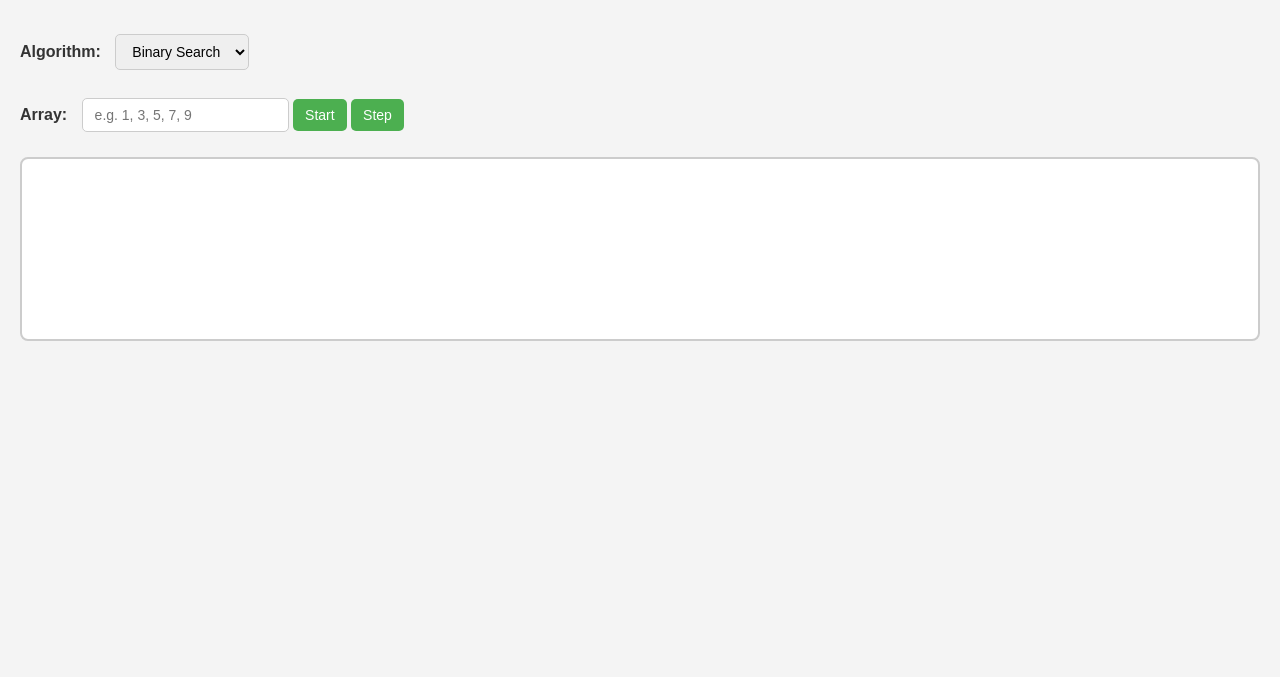
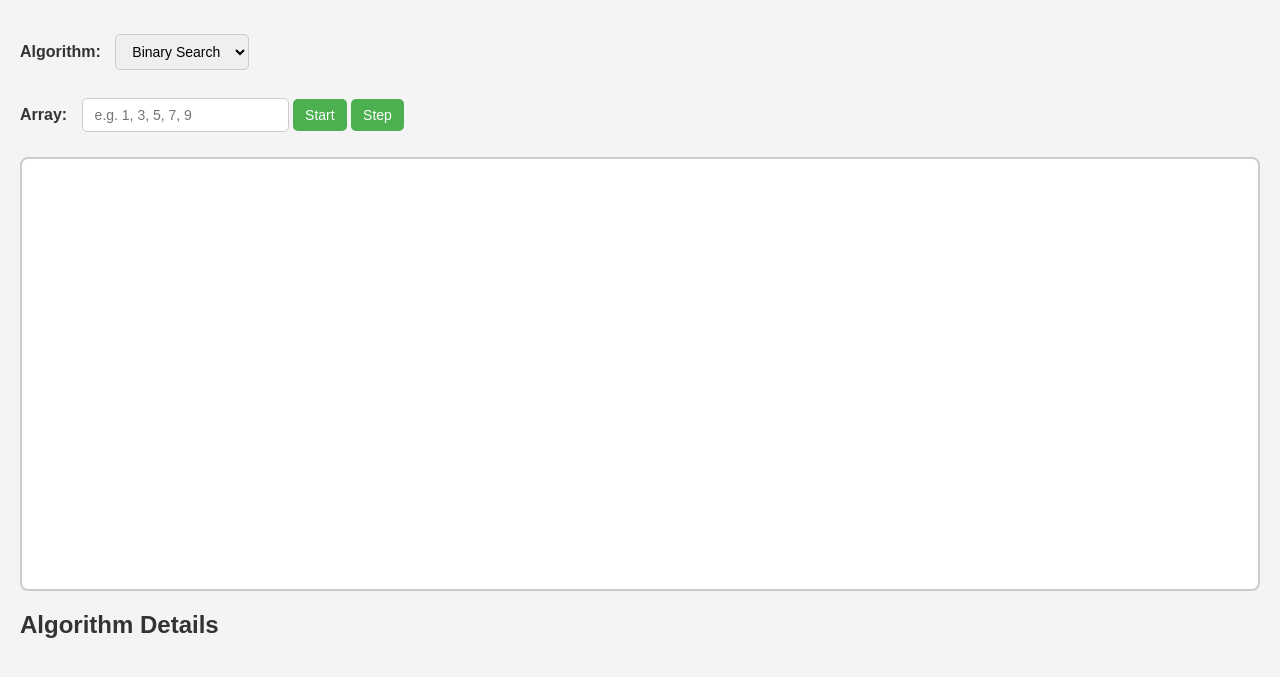
Before and after one commit to jsamay002/algo-visualizer, a plain HTML site: page index.html in a window 1280 px wide. Shown: the part 79-756 px from the top of the page. Drawn offline with nearby package versions, Linux system fonts and the light colour scheme.

Commit message:
Enhance README and UI for Algorithm Visualizer with detailed features and algorithm options

```diff
--- a/index.html
+++ b/index.html
@@ -4,6 +4,7 @@
   <meta charset="UTF-8" />
   <title>Algorithm Visualizer</title>
   <link rel="stylesheet" href="style.css" />
+  <script src="https://cdn.jsdelivr.net/npm/chart.js"></script>
 </head>
 <body>
   <h1>Algorithm Visualizer</h1>
@@ -13,6 +14,13 @@
     <option value="binary">Binary Search</option>
     <option value="prefix">Prefix Sums</option>
     <option value="twoptr">Two Pointers</option>
+    <option value="bubble">Bubble Sort</option>
+    <option value="selection">Selection Sort</option>
+    <option value="insertion">Insertion Sort</option>
+    <option value="merge">Merge Sort</option>
+    <option value="quick">Quick Sort</option>
+    <option value="heap">Heap Sort</option>
+    <option value="bogo">Bogo Sort</option>
   </select>
 
   <br><br>
@@ -23,7 +31,15 @@
   <button id="start">Start</button>
   <button id="step">Step</button>
 
-  <div id="visual"></div>
+  <div id="visual">
+    <canvas id="chart"></canvas>
+  </div>
+
+  <div id="details">
+    <h2>Algorithm Details</h2>
+    <pre id="code"></pre>
+    <p id="complexity"></p>
+  </div>
 
   <script src="main.js"></script>
 </body>
--- a/main.js
+++ b/main.js
@@ -1,66 +1,161 @@
-// ======== Grab HTML elements ========
-const algoSelect = document.getElementById("algo");
-const arrayInput = document.getElementById("array");
-const startBtn = document.getElementById("start");
-const stepBtn = document.getElementById("step");
-const visualDiv = document.getElementById("visual");
+let chart;
+let algoState = {};
+let currentAlgo = null;
 
-// ======== Global state ========
-let array = [];
-let currentAlgo = null;
-let stepState = null;
+// Sorting algorithms and their details
+const algorithms = {
+  bubble: {
+    name: "Bubble Sort",
+    code: `
+function bubbleSort(arr) {
+  for (let i = 0; i < arr.length; i++) {
+    for (let j = 0; j < arr.length - i - 1; j++) {
+      if (arr[j] > arr[j + 1]) {
+        [arr[j], arr[j + 1]] = [arr[j + 1], arr[j]];
+      }
+    }
+  }
+}`,
+    complexity: "Best: O(n), Average: O(n²), Worst: O(n²)",
+    step: bubbleSortStep,
+  },
+  selection: {
+    name: "Selection Sort",
+    code: `
+function selectionSort(arr) {
+  for (let i = 0; i < arr.length; i++) {
+    let minIndex = i;
+    for (let j = i + 1; j < arr.length; j++) {
+      if (arr[j] < arr[minIndex]) {
+        minIndex = j;
+      }
+    }
+    [arr[i], arr[minIndex]] = [arr[minIndex], arr[i]];
+  }
+}`,
+    complexity: "Best: O(n²), Average: O(n²), Worst: O(n²)",
+    step: selectionSortStep,
+  },
+  insertion: {
+    name: "Insertion Sort",
+    code: `
+function insertionSort(arr) {
+  for (let i = 1; i < arr.length; i++) {
+    let key = arr[i];
+    let j = i - 1;
+    while (j >= 0 && arr[j] > key) {
+      arr[j + 1] = arr[j];
+      j--;
+    }
+    arr[j + 1] = key;
+  }
+}`,
+    complexity: "Best: O(n), Average: O(n²), Worst: O(n²)",
+    step: insertionSortStep,
+  },
+  merge: {
+    name: "Merge Sort",
+    code: `
+function mergeSort(arr) {
+  if (arr.length <= 1) return arr;
+  const mid = Math.floor(arr.length / 2);
+  const left = mergeSort(arr.slice(0, mid));
+  const right = mergeSort(arr.slice(mid));
+  return merge(left, right);
+}
 
-// ======== Event Listeners ========
-startBtn.addEventListener("click", () => {
-  // Parse array input
-  array = arrayInput.value.split(",").map(num => parseInt(num.trim()));
+function merge(left, right) {
+  let result = [];
+  while (left.length && right.length) {
+    if (left[0] < right[0]) result.push(left.shift());
+    else result.push(right.shift());
+  }
+  return result.concat(left, right);
+}`,
+    complexity: "Best: O(n log n), Average: O(n log n), Worst: O(n log n)",
+    step: mergeSortStep,
+  },
+  quick: {
+    name: "Quick Sort",
+    code: `
+function quickSort(arr) {
+  if (arr.length <= 1) return arr;
+  const pivot = arr[arr.length - 1];
+  const left = arr.filter((el, i) => el <= pivot && i !== arr.length - 1);
+  const right = arr.filter(el => el > pivot);
+  return [...quickSort(left), pivot, ...quickSort(right)];
+}`,
+    complexity: "Best: O(n log n), Average: O(n log n), Worst: O(n²)",
+    step: quickSortStep,
+  },
+  heap: {
+    name: "Heap Sort",
+    code: `
+function heapSort(arr) {
+  buildMaxHeap(arr);
+  for (let i = arr.length - 1; i > 0; i--) {
+    [arr[0], arr[i]] = [arr[i], arr[0]];
+    heapify(arr, 0, i);
+  }
+}
 
-  // Reset visualizer
-  visualDiv.innerHTML = "";
+function buildMaxHeap(arr) {
+  for (let i = Math.floor(arr.length / 2) - 1; i >= 0; i--) {
+    heapify(arr, i, arr.length);
+  }
+}
 
-  // Reset step state
-  stepState = null;
+function heapify(arr, i, size) {
+  const left = 2 * i + 1;
+  const right = 2 * i + 2;
+  let largest = i;
+  if (left < size && arr[left] > arr[largest]) largest = left;
+  if (right < size && arr[right] > arr[largest]) largest = right;
+  if (largest !== i) {
+    [arr[i], arr[largest]] = [arr[largest], arr[i]];
+    heapify(arr, largest, size);
+  }
+}`,
+    complexity: "Best: O(n log n), Average: O(n log n), Worst: O(n log n)",
+    step: heapSortStep,
+  },
+  bogo: {
+    name: "Bogo Sort",
+    code: `
+function bogoSort(arr) {
+  while (!isSorted(arr)) {
+    for (let i = 0; i < arr.length; i++) {
+      const j = Math.floor(Math.random() * arr.length);
+      [arr[i], arr[j]] = [arr[j], arr[i]];
+    }
+  }
+}
 
-  // Pick algorithm
-  currentAlgo = algoSelect.value;
+function isSorted(arr) {
+  for (let i = 1; i < arr.length; i++) {
+    if (arr[i] < arr[i - 1]) return false;
+  }
+  return true;
+}`,
+    complexity: "Best: O(n), Average: O((n+1)!), Worst: O(∞)",
+    step: bogoSortStep,
+  },
+};
 
-  // Initialize the selected algorithm
-  initializeAlgo(currentAlgo, array);
+// Display algorithm details
+function displayAlgorithmDetails(algo) {
+  const details = algorithms[algo];
+  if (!details) return;
+
+  document.getElementById("code").textContent = details.code;
+  document.getElementById("complexity").textContent = `Time Complexity: ${details.complexity}`;
+}
+
+// Event listeners
+document.getElementById("algo").addEventListener("change", (e) => {
+  currentAlgo = e.target.value;
+  displayAlgorithmDetails(currentAlgo);
 });
 
-stepBtn.addEventListener("click", () => {
-  if (!currentAlgo || !stepState) {
-    alert("Please click Start first!");
-    return;
-  }
-
-  // Perform one step of the algorithm
-  stepState = performStep(currentAlgo, stepState);
-
-  // Update visualizer
-  updateVisualizer(stepState);
-});
-
-// ======== Functions to implement later ========
-function initializeAlgo(algo, arr) {
-  // Setup initial state for the selected algorithm
-  // e.g., for binary search: l=0, r=arr.length-1
-  stepState = {
-    array: arr,
-    pointer1: null,
-    pointer2: null,
-    // add more state as needed per algorithm
-  };
-}
-
-function performStep(algo, state) {
-  // Execute one step of the selected algorithm
-  // Return updated state
-  return state; // placeholder
-}
-
-function updateVisualizer(state) {
-  // Update #visual div based on state
-  visualDiv.innerHTML = state.array.join(", ");
-  // Later: highlight pointers, etc.
-}
+document.getElementById("start").addEventListener("click", initializeAlgo);
+document.getElementById("step").addEventListener("click", performStep);
--- a/style.css
+++ b/style.css
@@ -57,6 +57,33 @@ button:hover {
   overflow-x: auto;
 }
 
+#visual {
+  display: flex;
+  justify-content: center;
+  align-items: center;
+  height: 400px;
+  margin-top: 20px;
+}
+
+canvas {
+  max-width: 100%;
+  max-height: 100%;
+}
+
+#details {
+  margin-top: 20px;
+}
+
+pre {
+  background-color: #f4f4f4;
+  padding: 10px;
+  border-radius: 5px;
+  overflow-x: auto;
+}
+
+p {
+  font-weight: bold;
+}
 /* Responsive tweaks */
 @media (max-width: 600px) {
   body {
```
Also changed, not shown: 1 other file.
